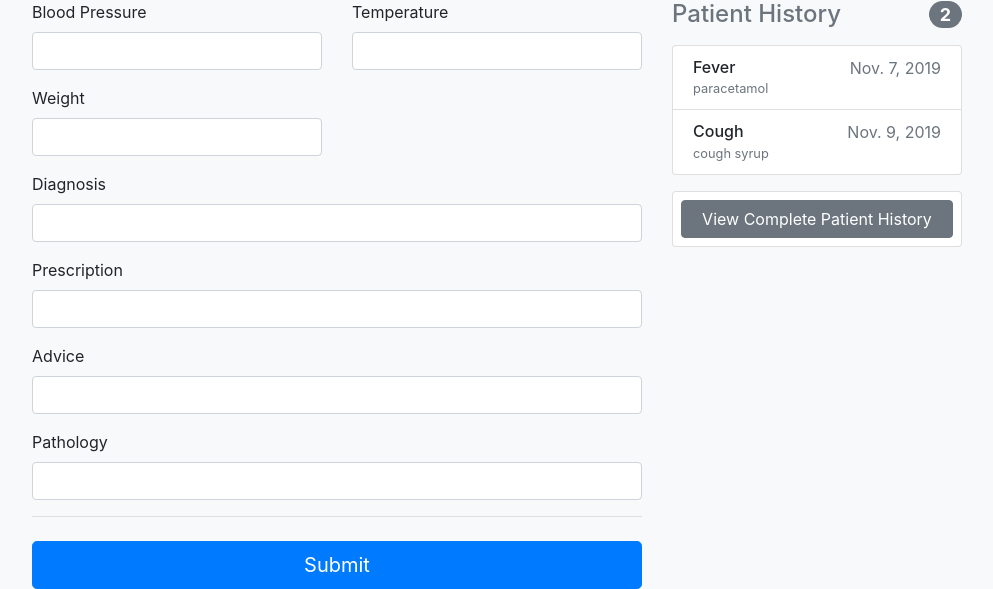
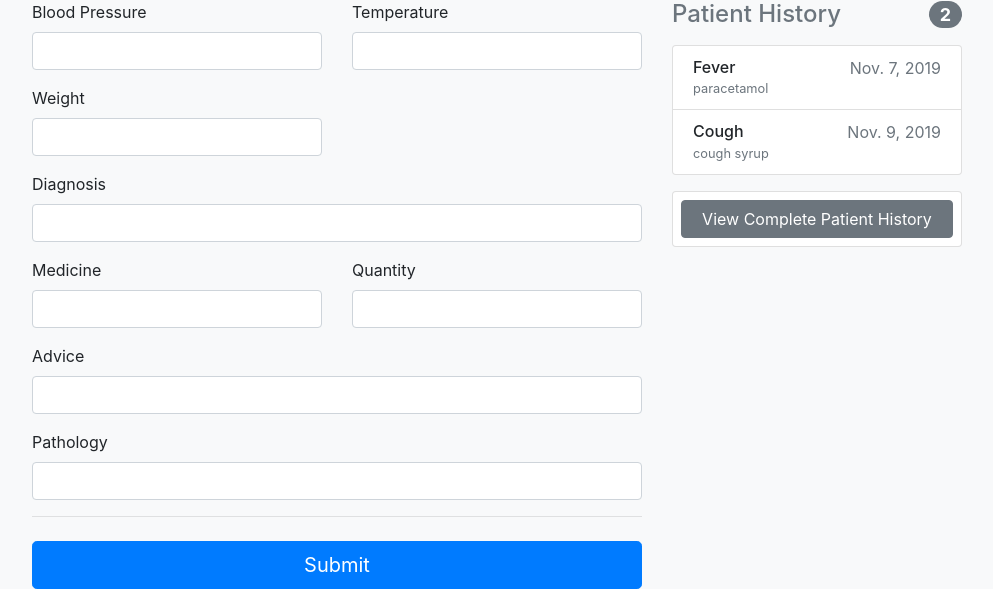
Before and after one commit to zoop-ad/HealthCenter, a Django app: template healthcenter/templates/healthcenter/diagnose.html in a window 1280 px wide. Shown: the part 238-827 px from the top of the page, without its empty margins (143-1136 px from the left). Run offline with Django 3.2, Linux system fonts and the light colour scheme; the template is opened without the code that fills it: values that come from a table or form of the project are taken from there, others are empty; data comes from the database, SQL or seed files in the repository; both versions use the stored data as it was after the commit; some libraries are stand-ins or nearby versions.

Commit message:
Adding pharmacist dashboard

```diff
--- a/healthcenter/templates/healthcenter/diagnose.html
+++ b/healthcenter/templates/healthcenter/diagnose.html
@@ -34,6 +34,24 @@
     </style>
     <!-- Custom styles for this template -->
     <link href="{% static 'healthcenter/form-validation.css' %}" rel="stylesheet">
+
+    <script>
+var room = 1;
+function education_fields() {
+
+    room++;
+    var objTo = document.getElementById('education_fields')
+    var divtest = document.createElement("div");
+	divtest.setAttribute("class", "form-group removeclass"+room);
+	var rdiv = 'removeclass'+room;
+    divtest.innerHTML = '<div class="col-sm-3 nopadding"><div class="form-group"> <input type="text" class="form-control" id="Schoolname" name="Schoolname[]" value="" placeholder="School name"></div></div><div class="col-sm-3 nopadding"><div class="form-group"> <input type="text" class="form-control" id="Major" name="Major[]" value="" placeholder="Major"></div></div><div class="col-sm-3 nopadding"><div class="form-group"> <input type="text" class="form-control" id="Degree" name="Degree[]" value="" placeholder="Degree"></div></div><div class="col-sm-3 nopadding"><div class="form-group"><div class="input-group"> <select class="form-control" id="educationDate" name="educationDate[]"><option value="">Date</option><option value="2015">2015</option><option value="2016">2016</option><option value="2017">2017</option><option value="2018">2018</option> </select><div class="input-group-btn"> <button class="btn btn-danger" type="button" onclick="remove_education_fields('+ room +');"> <span class="glyphicon glyphicon-minus" aria-hidden="true"></span> </button></div></div></div></div><div class="clear"></div>';
+
+    objTo.appendChild(divtest)
+}
+   function remove_education_fields(rid) {
+	   $('.removeclass'+rid).remove();
+   }
+    </script>
   </head>
   <body class="bg-light">
     <div class="container">
@@ -103,14 +121,22 @@
           </div>
         </div>
 
-
-        <div class="mb-3">
-                <label for="address">Prescription</label>
-                <input type="text" class="form-control" id="address" placeholder="" name="pc" required>
-                <div class="invalid-feedback">
-                  Please enter your address.
-                </div>
-              </div>
+      <div class="row">
+        <div class="col-md-6 mb-3">
+          <label for="firstName">Medicine</label>
+          <input type="text" class="form-control" name="med" id="firstName" placeholder="" value="" required>
+          <div class="invalid-feedback">
+            Valid card number is required.
+          </div>
+        </div>
+<div class="col-md-6 mb-3">
+<label for="firstName">Quantity</label>
+<input type="text" class="form-control" id="firstName" name="qty" placeholder="" value="" required>
+<div class="invalid-feedback">
+Valid Name is required.
+</div>
+</div>
+</div>
               <div class="mb-3">
                     <label for="address">Advice</label>
                     <input type="text" class="form-control" id="address" placeholder="" name="adv" required>
```
Also changed, not shown: db.sqlite3, healthcenter/views.py (line endings or trailing spaces).
